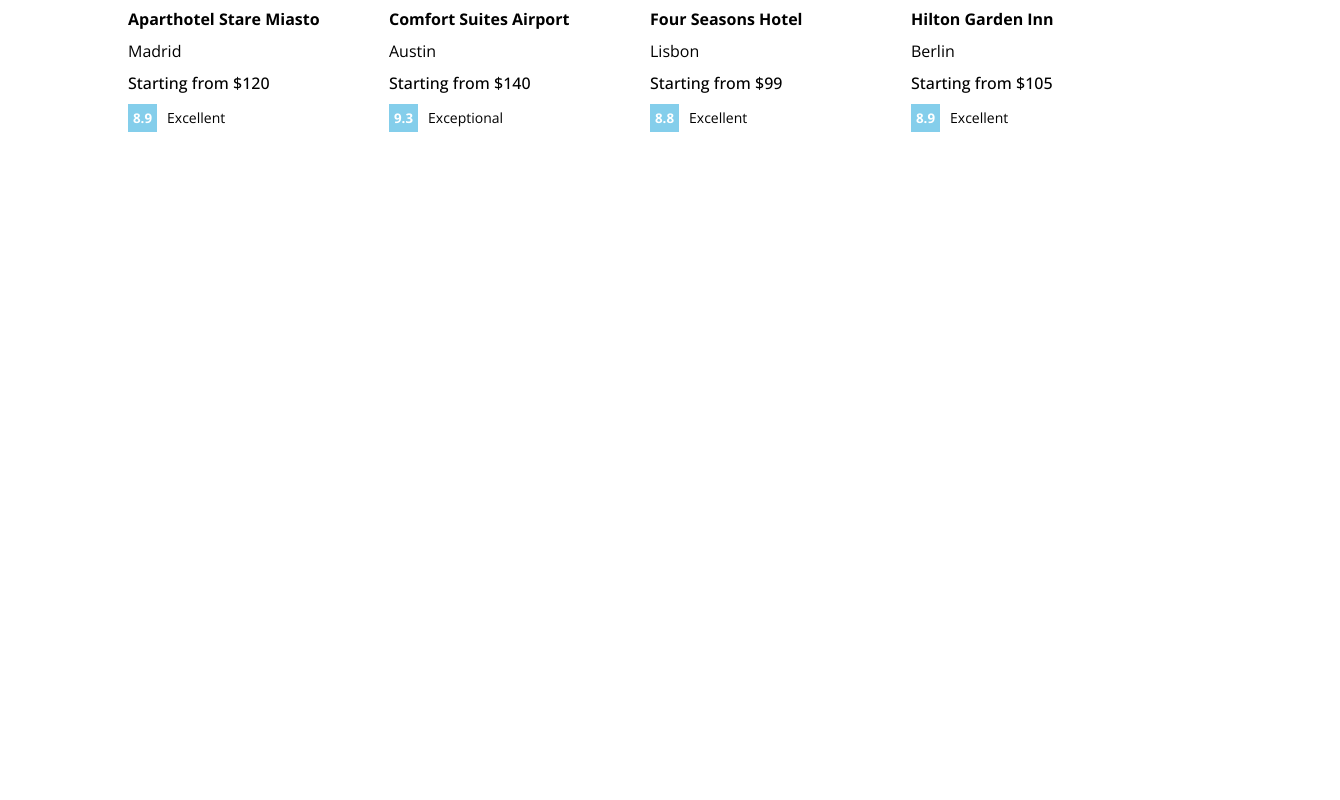
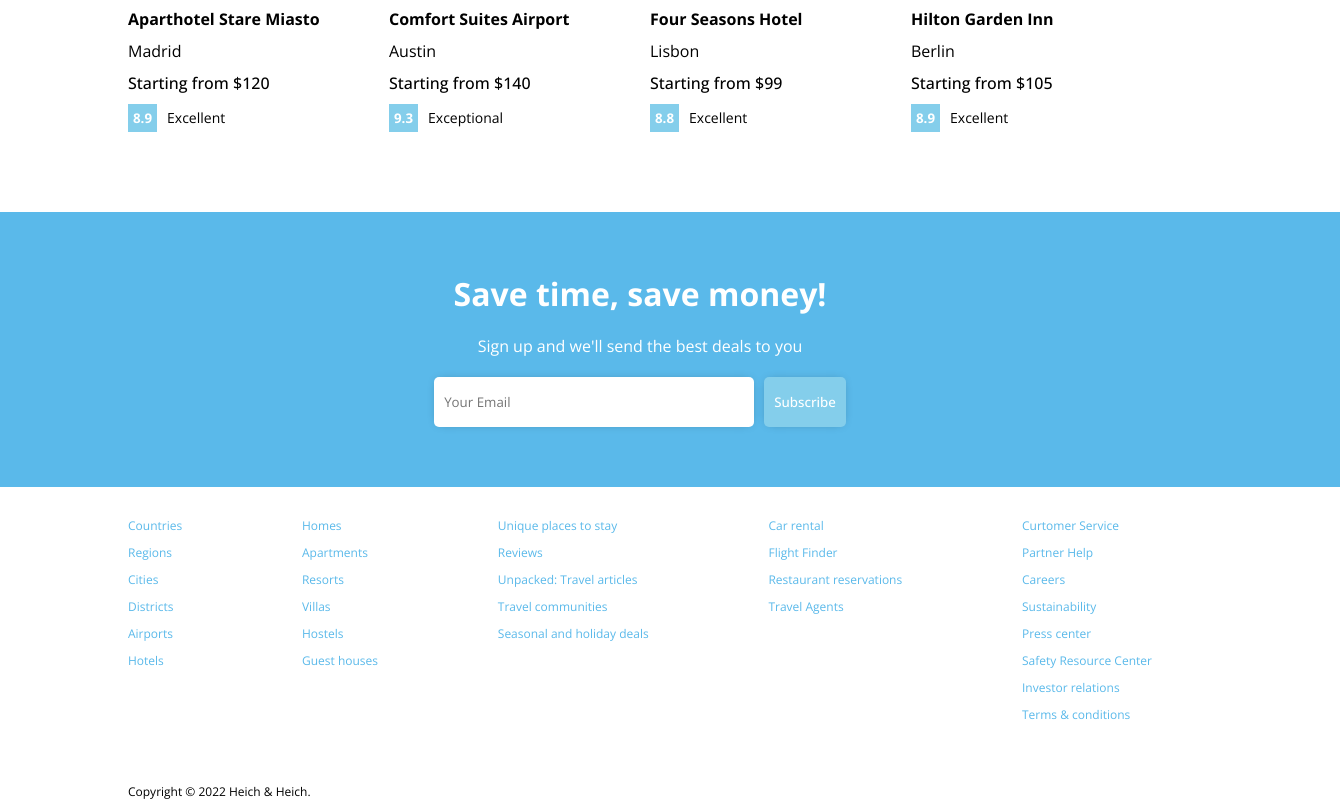
Before and after one commit to hossain-shahrier/Hotel-Booking-Application, a React (Create React App) app in the folder client/: page / in a window 1280 px wide. Shown: the part 1335-2135 px from the top of the page, 1340 px wide, since content can reach past the window. Before the commit the page ends 1467 px from the top, so only its background shows below. Built offline with nearby package versions, Linux system fonts and the light colour scheme.

Commit message:
MailList and Footer Completed -frontend

```diff
--- /dev/null
+++ b/client/src/components/footer/Footer.jsx
@@ -0,0 +1,52 @@
+import "./footer.css";
+
+const Footer = () => {
+  return (
+    <div className="footer">
+      <div className="fLists">
+        <ul className="fList">
+          <li className="fListItem">Countries</li>
+          <li className="fListItem">Regions</li>
+          <li className="fListItem">Cities</li>
+          <li className="fListItem">Districts</li>
+          <li className="fListItem">Airports</li>
+          <li className="fListItem">Hotels</li>
+        </ul>
+        <ul className="fList">
+          <li className="fListItem">Homes </li>
+          <li className="fListItem">Apartments </li>
+          <li className="fListItem">Resorts </li>
+          <li className="fListItem">Villas</li>
+          <li className="fListItem">Hostels</li>
+          <li className="fListItem">Guest houses</li>
+        </ul>
+        <ul className="fList">
+          <li className="fListItem">Unique places to stay </li>
+          <li className="fListItem">Reviews</li>
+          <li className="fListItem">Unpacked: Travel articles </li>
+          <li className="fListItem">Travel communities </li>
+          <li className="fListItem">Seasonal and holiday deals </li>
+        </ul>
+        <ul className="fList">
+          <li className="fListItem">Car rental </li>
+          <li className="fListItem">Flight Finder</li>
+          <li className="fListItem">Restaurant reservations </li>
+          <li className="fListItem">Travel Agents </li>
+        </ul>
+        <ul className="fList">
+          <li className="fListItem">Curtomer Service</li>
+          <li className="fListItem">Partner Help</li>
+          <li className="fListItem">Careers</li>
+          <li className="fListItem">Sustainability</li>
+          <li className="fListItem">Press center</li>
+          <li className="fListItem">Safety Resource Center</li>
+          <li className="fListItem">Investor relations</li>
+          <li className="fListItem">Terms & conditions</li>
+        </ul>
+      </div>
+      <div className="fText">Copyright © 2022 Heich & Heich.</div>
+    </div>
+  );
+};
+
+export default Footer;
--- /dev/null
+++ b/client/src/components/footer/footer.css
@@ -0,0 +1,23 @@
+.footer {
+  width: 100%;
+  max-width: 1024px;
+  font-size: 12px;
+}
+.fLists {
+  width: 100%;
+  display: flex;
+  justify-content: space-between;
+  margin-bottom: 50px;
+}
+.fList {
+  list-style: none;
+  padding: 0;
+}
+.fListItem {
+  margin-bottom: 10px;
+  color: #5ab9ea;
+  cursor: pointer;
+}
+.fListItem:hover {
+  color: #45aadd;
+}
--- a/client/src/components/header/header.css
+++ b/client/src/components/header/header.css
@@ -44,6 +44,8 @@
   padding: 12px;
   font-weight: 500;
   cursor: pointer;
+  -webkit-box-shadow: 0px 0px 10px -5px rgba(0, 0, 0, 0.42);
+  box-shadow: 0px 0px 10px -5px rgba(0, 0, 0, 0.42);
 }
 .headerBtn:hover {
   background-color: #5ab9ea;
--- /dev/null
+++ b/client/src/components/mailList/MailList.jsx
@@ -0,0 +1,18 @@
+import "./mailList.css";
+
+const MailList = () => {
+  return (
+    <div className="mail">
+      <h1 className="mailTitle">Save time, save money!</h1>
+      <span className="mailDesc">
+        Sign up and we'll send the best deals to you
+      </span>
+      <div className="mailInputContainer">
+        <input type="text" placeholder="Your Email" />
+        <button>Subscribe</button>
+      </div>
+    </div>
+  );
+};
+
+export default MailList;
--- /dev/null
+++ b/client/src/components/mailList/mailList.css
@@ -0,0 +1,38 @@
+.mail {
+  width: 100%;
+  margin-top: 50px;
+  background-color: #5ab9ea;
+  color: white;
+  display: flex;
+  flex-direction: column;
+  align-items: center;
+  gap: 20px;
+  padding: 60px;
+}
+
+.mailInputContainer > input {
+  width: 300px;
+  height: 30px;
+  padding: 10px;
+  border: none;
+  border-radius: 5px;
+  margin-right: 10px;
+  -webkit-box-shadow: 0px 0px 10px -5px rgba(0, 0, 0, 0.42);
+  box-shadow: 0px 0px 10px -5px rgba(0, 0, 0, 0.42);
+}
+.mailInputContainer > button {
+  height: 50px;
+  background-color: #84ceeb;
+  color: white;
+  font-weight: 500;
+  border-radius: 5px;
+  cursor: pointer;
+  outline: none;
+  padding: 10px;
+  border: none;
+  -webkit-box-shadow: 0px 0px 10px -5px rgba(0, 0, 0, 0.42);
+  box-shadow: 0px 0px 10px -5px rgba(0, 0, 0, 0.42);
+}
+.mailInputContainer > button:hover {
+  background-color: #5ab9ea;
+}
--- a/client/src/pages/home/Home.jsx
+++ b/client/src/pages/home/Home.jsx
@@ -1,6 +1,8 @@
 import Featured from "../../components/featured/Featured";
 import FeaturedProperties from "../../components/featuredProperties/FeaturedProperties";
+import Footer from "../../components/footer/Footer";
 import Header from "../../components/header/Header";
+import MailList from "../../components/mailList/MailList";
 import Navbar from "../../components/navbar/Navbar";
 import PropertyList from "../../components/propertyList/PropertyList";
 import "./home.css";
@@ -15,6 +17,8 @@
         <PropertyList />
         <h1 className="homeTitle">Homes guests love</h1>
         <FeaturedProperties />
+        <MailList />
+        <Footer />
       </div>
     </div>
   );
```
